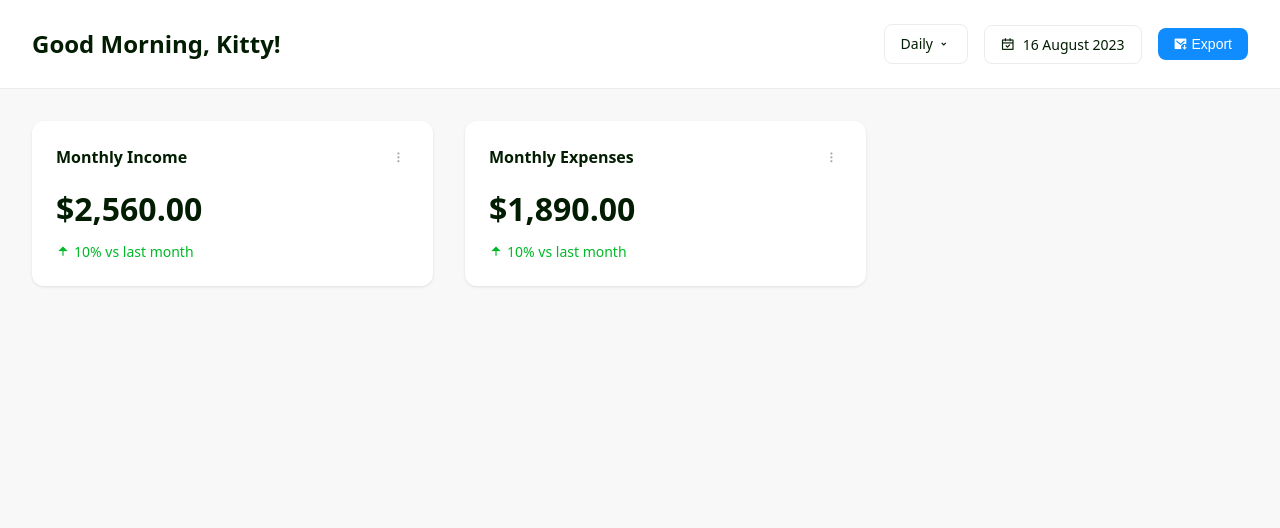
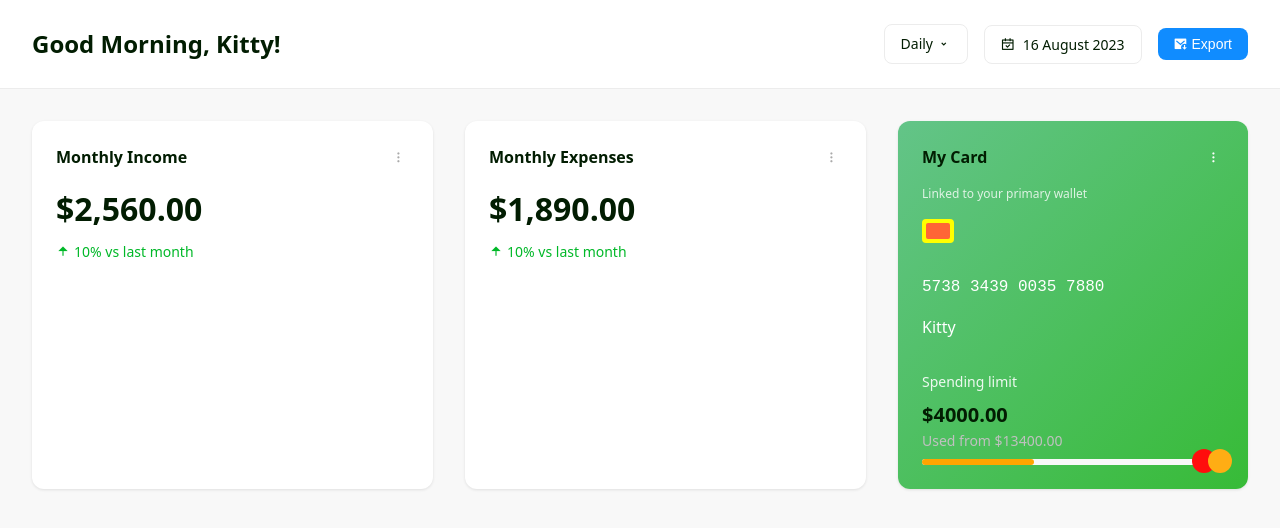
Before and after one commit to AbdullAmeen/Personal-finance-trancker, a plain HTML site: page index.html in a window 1280 px wide. Drawn offline with nearby package versions, Linux system fonts and the light colour scheme.

Commit message:
main section built

```diff
--- a/assets/css/style.css
+++ b/assets/css/style.css
@@ -129,3 +129,89 @@ body{
       align-items: center;
       gap: 0.25rem;
 }
+
+/* my card */
+
+.my-card{
+      background: linear-gradient(135deg, #63c488 0%, #37bb37 100%);
+      color: white;
+      position: relative;
+      overflow: hidden;
+}
+
+.card-chip{
+      width: 32px;
+      height: 24px;
+      background: yellow;
+      border-radius: 4px;
+      margin-bottom: 2rem;
+      position: relative;
+}
+
+.card-chip::after{
+      content: "";
+      position: absolute;
+      top: 4px;
+      left: 4px;
+      right: 4px;
+      bottom: 4px;
+      background: rgb(255, 101, 54);
+      border-radius: 2px;
+}
+
+.card-number{
+      margin-bottom: 1rem;
+      font-family: 'Courier New', Courier, monospace;
+}
+
+.card-logo {
+      position: absolute;
+      bottom: 1rem;
+      right: 1rem;
+      display: flex;
+      gap: -8px;
+}
+
+.card-logo-circle{
+      width: 24px;
+      height: 24px;
+      border-radius: 50%;
+}
+
+.logo-red{
+      background: rgb(255, 13, 13);
+}
+.logo-orange{
+      background: rgb(255, 173, 20);
+      margin-left: -8px;
+}
+
+.spending-section{
+      margin-top: 2rem;
+}
+
+.spending-limit{
+      font-size: 1.25rem;
+      font-weight: 700;
+      color: #021d02;
+}
+
+.spending-used {
+      font-size: 0.875rem;
+      color: #c0c0c0;
+      margin-bottom: 0.5rem;
+}
+
+.progress-bar {
+      height: 6px;
+      background: #f8f8f8;
+      border-radius: 3px;
+      overflow: -moz-hidden-unscrollable;
+}
+
+.progress-fill{
+      height: 100%;
+      background-color: orange;
+      width: 37%;
+      border-radius: 3px;
+}
--- a/index.html
+++ b/index.html
@@ -63,14 +63,46 @@
                                     </button>
                               </div>
 
-                              <div class="amount monthly-amount">$<span>1,890.00</span></div>
+                              <div class="amount income-amount">$<span>1,890.00</span></div>
 
                               <div class="change">
                                     <i class="ri-arrow-up-fill"></i>
                                     10% vs last month
                               </div>
                         </div>
+
+                        <div class="card my-card">
+                              <div class="card-header">
+                                    <h3 class="card-title">My Card</h3>
+                                    <button class="card-menu" style="color: white;">
+                                          <i class="ri-more-2-fill"></i>
+                                    </button>
+                              </div>
+
+                              <div style="font-size: 0.75rem; opacity: 0.8; margin-bottom: 1rem;">
+                                    Linked to your primary wallet
+                              </div>
+                              <div class="card-chip"></div>
+                              <div class="card-number">5738 3439 0035 7880</div>
+                              <div class="card-holder"><span>Kitty</span></div>
+
+                              <div class="card-logo">
+                                    <div class="card-logo-circle logo-red"></div>
+                                    <div class="card-logo-circle logo-orange"></div>
+                              </div>
+
+                              <div class="spending-section">
+                                    <div style="margin-bottom: 0.5rem; font-size: 0.875rem; opacity: 0.9;">Spending limit</div>
+                                    <div class="spending-limit">$4000.00</div>
+                                    <div class="spending-used">Used from $13400.00</div>
+                                    <div class="progress-bar">
+                                          <div class="progress-fill"></div>
+                                    </div>
+                              </div>
+                        </div>
                   </div>
+
+                  <!--  -->
 
             </div>
       </main>
```
